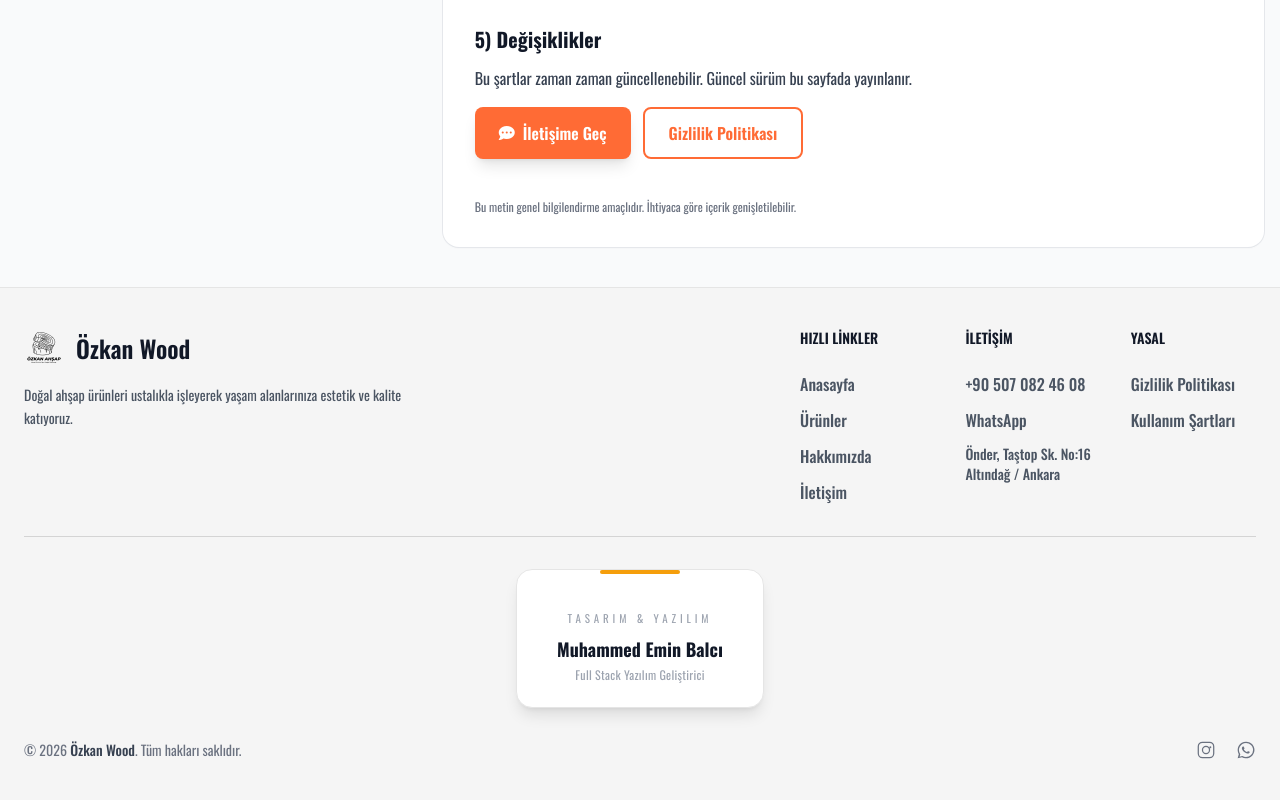
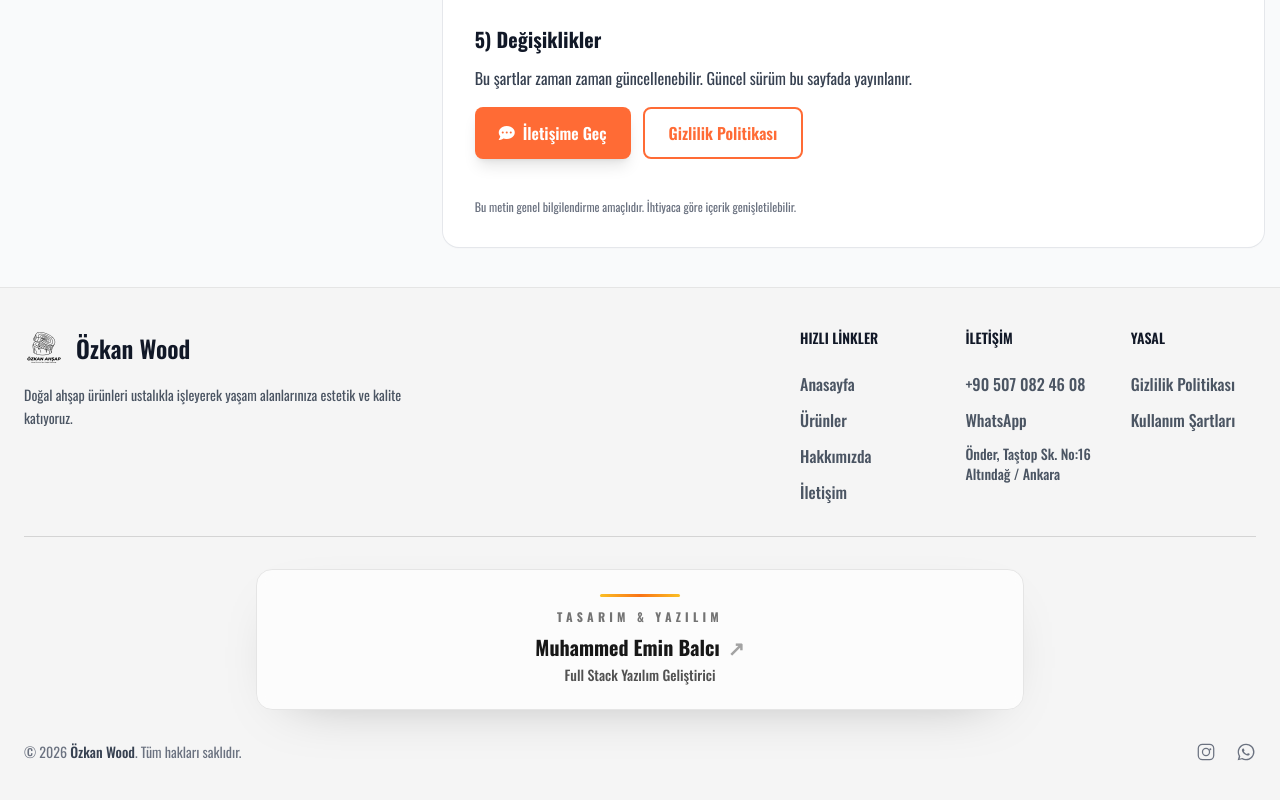
Before and after one commit to Mebalci/ozkanwood, a React (Vite) app: page /kullanim-sartlari in a window 1280 px wide. Shown: the part 777-1577 px from the top of the page. Built offline with nearby package versions, Linux system fonts and the light colour scheme.

Commit message:
Refactor Footer component layout and styles

```diff
--- a/src/components/Footer.jsx
+++ b/src/components/Footer.jsx
@@ -17,6 +17,7 @@ export default function Footer() {
                 Özkan Wood
               </span>
             </Link>
+
             <p className="mt-4 max-w-sm text-gray-600 text-sm leading-relaxed">
               Doğal ahşap ürünleri ustalıkla işleyerek yaşam alanlarınıza estetik
               ve kalite katıyoruz.
@@ -107,35 +108,35 @@ export default function Footer() {
         {/* Divider */}
         <hr className="my-8 border-neutral-300" />
 
-        {/* PREMIUM YAZILIM BLOĞU */}
-        <div className="flex justify-center mb-8">
-          <div className="relative text-center px-10 py-6 rounded-2xl bg-white border border-neutral-200 shadow-lg hover:shadow-xl transition-shadow">
-            {/* Üst Accent Çizgi */}
-            <div className="absolute top-0 left-1/2 -translate-x-1/2 w-20 h-1 bg-amber-500 rounded-full" />
+        {/* PREMIUM - TASARIM & YAZILIM (ORTALI) */}
+        <div className="flex justify-center">
+          <div className="w-full max-w-3xl rounded-2xl bg-white/70 backdrop-blur border border-neutral-200 shadow-[0_18px_60px_-35px_rgba(0,0,0,0.35)] px-5 py-5 sm:px-7 sm:py-6 text-center">
+            {/* üst ince vurgu çizgisi */}
+            <div className="mx-auto mb-3 h-[3px] w-20 rounded-full bg-gradient-to-r from-amber-400 via-orange-500 to-amber-400" />
 
-            <div className="mt-4">
-              <div className="text-[11px] tracking-[0.35em] text-gray-400 mb-2">
+            <div className="text-[11px] sm:text-xs font-extrabold tracking-[0.35em] text-neutral-500 uppercase">
               TASARIM & YAZILIM
             </div>
 
             <a
               href="https://mebalci.github.io/Kisisel-Profil/"
               target="_blank"
-                rel="noopener noreferrer"
-                className="text-lg font-extrabold text-gray-900 hover:text-amber-600 transition duration-300"
+              rel="noreferrer"
+              className="mt-2 inline-flex items-center justify-center gap-2 text-lg sm:text-xl font-black text-neutral-900 hover:underline"
+              title="Yazılımcı profiline git"
             >
               Muhammed Emin Balcı
+              <span className="text-neutral-400">↗</span>
             </a>
 
-              <div className="mt-1 text-xs text-gray-400 tracking-wide">
+            <div className="mt-1 text-sm text-neutral-600 font-medium">
               Full Stack Yazılım Geliştirici
-              </div>
             </div>
           </div>
         </div>
 
         {/* Bottom */}
-        <div className="sm:flex sm:items-center sm:justify-between">
+        <div className="mt-8 sm:flex sm:items-center sm:justify-between">
           <span className="text-sm text-gray-500 sm:text-center">
             © {currentYear}{" "}
             <span className="font-medium text-gray-700">Özkan Wood</span>. Tüm
```
Lines whose indentation alone changed are shown as unchanged.
